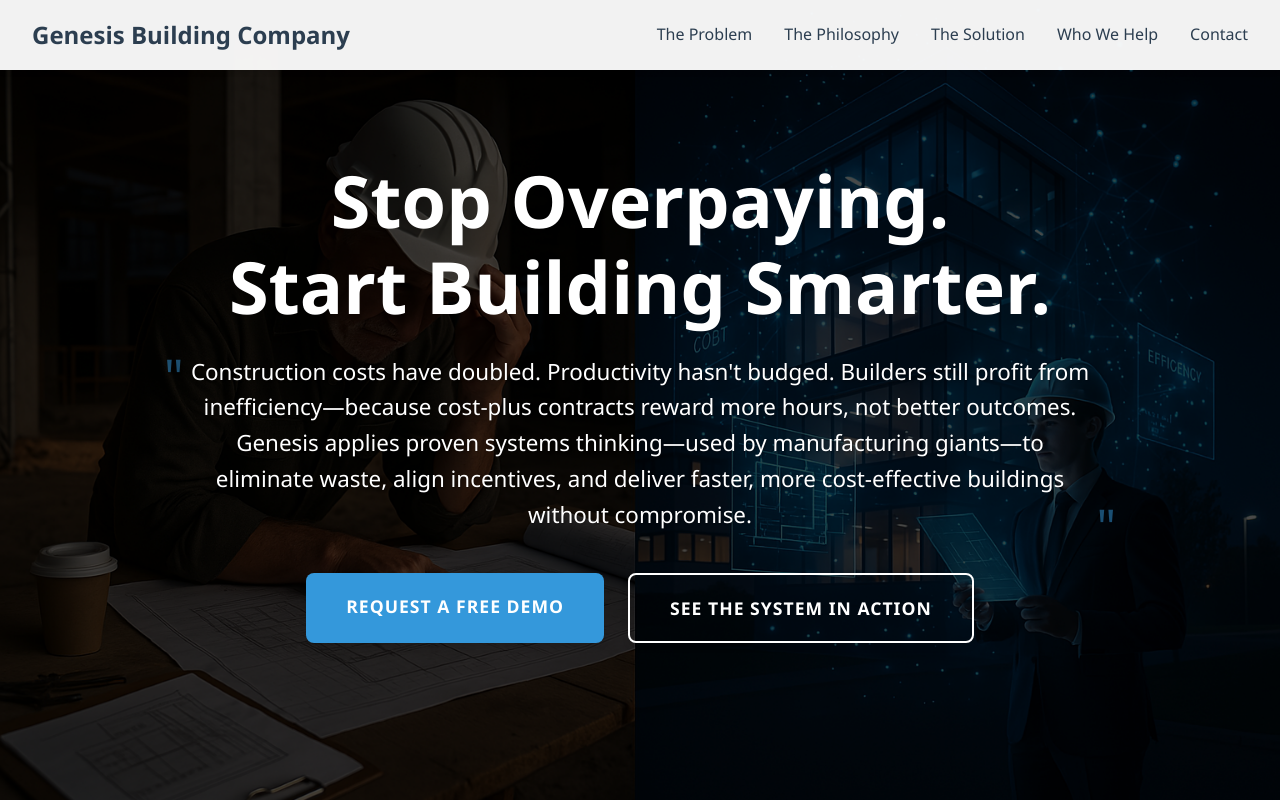
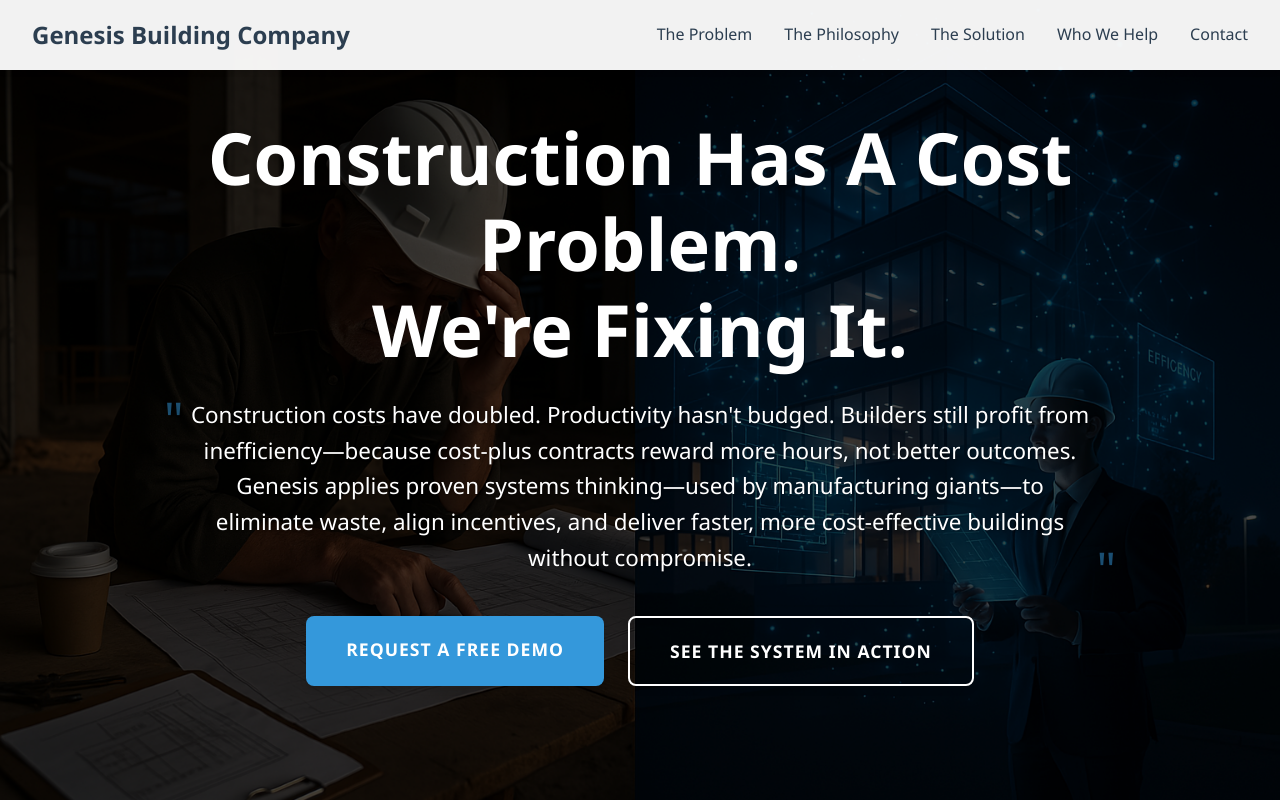
Before and after one commit to jschwander/genesis-website, a plain HTML site: page index.html in a window 1280 px wide. Shown: the top 802 px of the page. Drawn offline with Linux system fonts and the light colour scheme.

Commit message:
new title

```diff
--- a/index.html
+++ b/index.html
@@ -20,7 +20,7 @@
             </ul>
         </nav>
         <div class="hero-content">
-            <h1>Stop Overpaying.<br>Start Building Smarter.</h1>
+            <h1>Construction Has A Cost Problem.<br>We're Fixing It.</h1>
             <p class="subheadline">Construction costs have doubled. Productivity hasn't budged. Builders still profit from inefficiency—because cost-plus contracts reward more hours, not better outcomes. Genesis applies proven systems thinking—used by manufacturing giants—to eliminate waste, align incentives, and deliver faster, more cost-effective buildings without compromise.</p>
             <div class="cta-buttons">
                 <a href="#contact" class="btn primary">Request a Free Demo</a>
```
